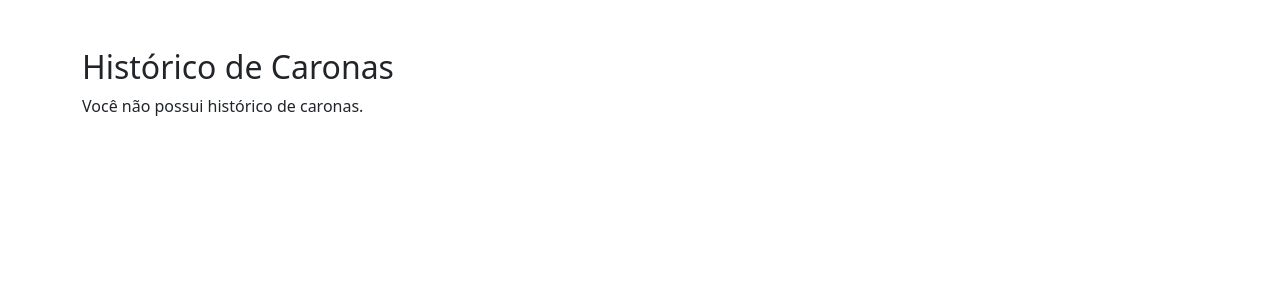
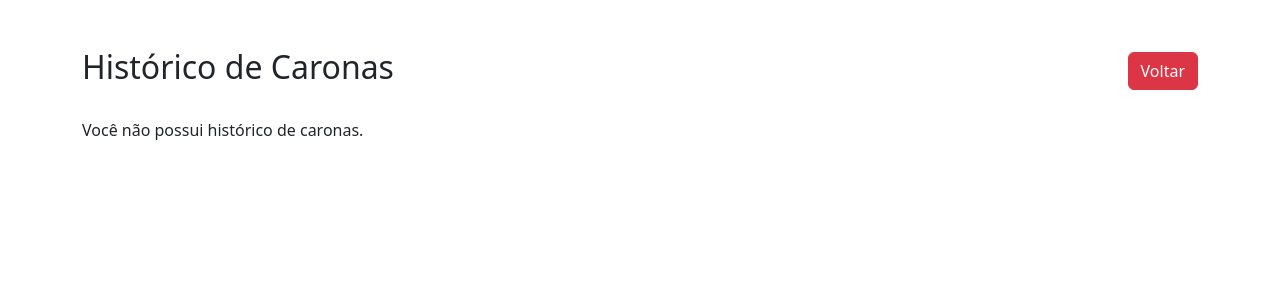
Before and after one commit to danirso/Unirides, a React (Create React App) app in the folder frontend/: page /historico in a window 1280 px wide. Shown: the top 300 px of the page. Built offline with nearby package versions, Linux system fonts and the light colour scheme.

Commit message:
Historico com botao de voltar

```diff
--- a/frontend/src/Historico.js
+++ b/frontend/src/Historico.js
@@ -1,61 +1,78 @@
-import React, { useState, useEffect } from 'react';
+import React, { useState, useEffect } from "react";
+import { Link } from "react-router-dom";
 
 function Historico() {
   const [historico, setHistorico] = useState([]);
   const [user, setUser] = useState(null);
 
   useEffect(() => {
-    const loggedUser = JSON.parse(localStorage.getItem('user'));
+    const loggedUser = JSON.parse(localStorage.getItem("user"));
     if (loggedUser) {
       setUser(loggedUser);
-      fetchHistorico(loggedUser.id,loggedUser.role);
+      fetchHistorico(loggedUser.id, loggedUser.role);
     } else {
-      alert('Usuário não está logado.');
+      alert("Usuário não está logado.");
     }
   }, []);
 
-  const fetchHistorico = (id,role) => {
-    console.log('ID do usuario:', id);  // Verificar se o ID está correto
-    if(role == 0)
-    {
+  const fetchHistorico = (id, role) => {
+    console.log("ID do usuario:", id); // Verificar se o ID está correto
+    if (role === 0) {
       fetch(`http://localhost:3000/api/historico/${id}/passageiro`)
         .then((response) => response.json())
         .then((data) => {
-        console.log('Dados recebidos do histórico:', data);  // Log para verificar os dados
+          console.log("Dados recebidos do histórico:", data); // Log para verificar os dados
           setHistorico(data);
         })
-      .catch((error) => console.error('Erro ao buscar histórico:', error));
-    }
-    else
-    {
+        .catch((error) => console.error("Erro ao buscar histórico:", error));
+    } else {
       fetch(`http://localhost:3000/api/historico/${id}/motorista`)
         .then((response) => response.json())
         .then((data) => {
-        console.log('Dados recebidos do histórico:', data);  // Log para verificar os dados
+          console.log("Dados recebidos do histórico:", data); // Log para verificar os dados
           setHistorico(data);
         })
-      .catch((error) => console.error('Erro ao buscar histórico:', error));
+        .catch((error) => console.error("Erro ao buscar histórico:", error));
     }
   };
 
   return (
     <div className="container mt-5">
+      <div className="d-flex justify-content-between align-items-center mb-4">
         <h2>Histórico de Caronas</h2>
+        {user && user.role === 0 ? (
+          <Link to="/passageiro" className="btn btn-danger">
+            Voltar
+          </Link>
+        ) : (
+          <Link to="/motorista" className="btn btn-danger">
+            Voltar
+          </Link>
+        )}
+      </div>
       {historico.length > 0 ? (
         historico.map((viagem) => (
           <div key={viagem.id} className="card mb-3">
             <div className="card-body">
               <h5 className="card-title">
-                {user.role === 0 ? (
-                  `Carona com ${viagem.motorista.nome} em ${new Date(viagem.horario).toLocaleDateString()}`
-                ) : (
-                  `Carona em ${new Date(viagem.horario).toLocaleDateString()}`
-                )}
+                {user.role === 0
+                  ? `Carona com ${viagem.motorista.nome} em ${new Date(
+                      viagem.horario
+                    ).toLocaleDateString()}`
+                  : `Carona em ${new Date(
+                      viagem.horario
+                    ).toLocaleDateString()}`}
               </h5>
               <p className="card-text">
-                Destino: {viagem.destino}<br/>
-                Partida: {viagem.partida}<br/>
-                Horário: {new Date(viagem.horario).toLocaleTimeString([], { hour: '2-digit', minute: '2-digit' })}
+                Destino: {viagem.destino}
+                <br />
+                Partida: {viagem.partida}
+                <br />
+                Horário:{" "}
+                {new Date(viagem.horario).toLocaleTimeString([], {
+                  hour: "2-digit",
+                  minute: "2-digit",
+                })}
               </p>
             </div>
           </div>
```
Lines whose indentation alone changed are shown as unchanged.
